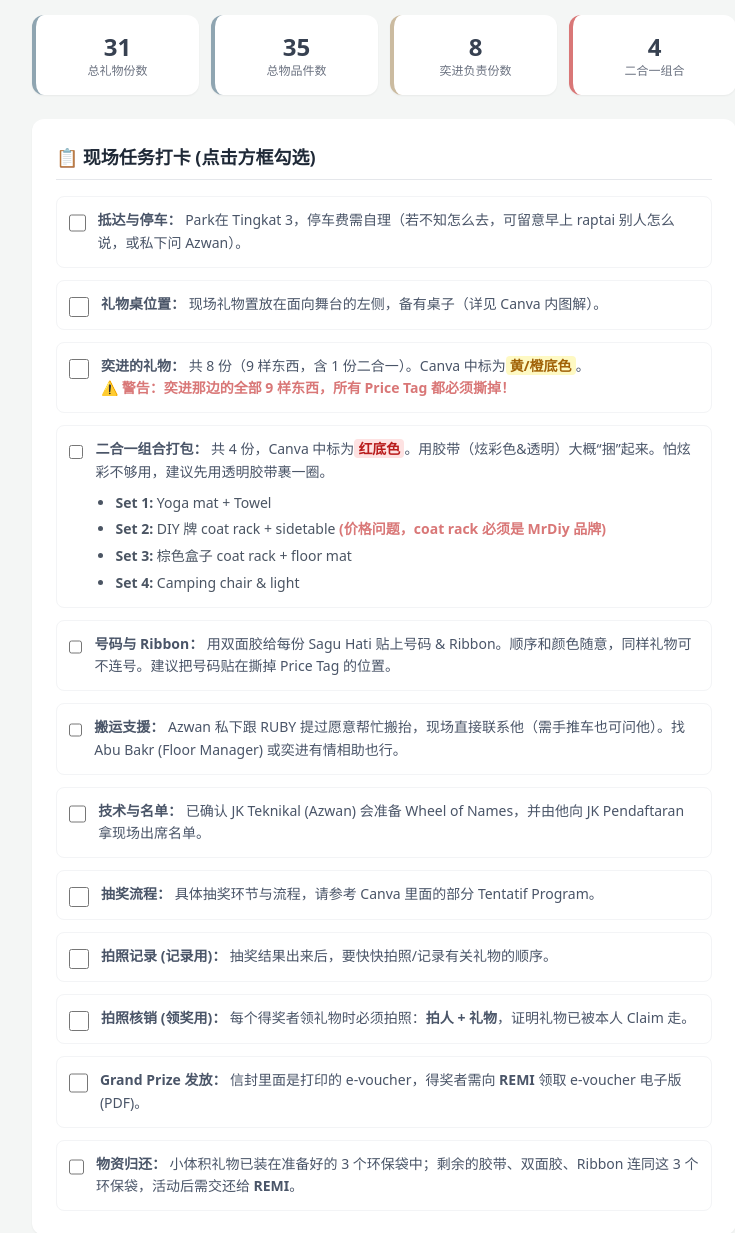
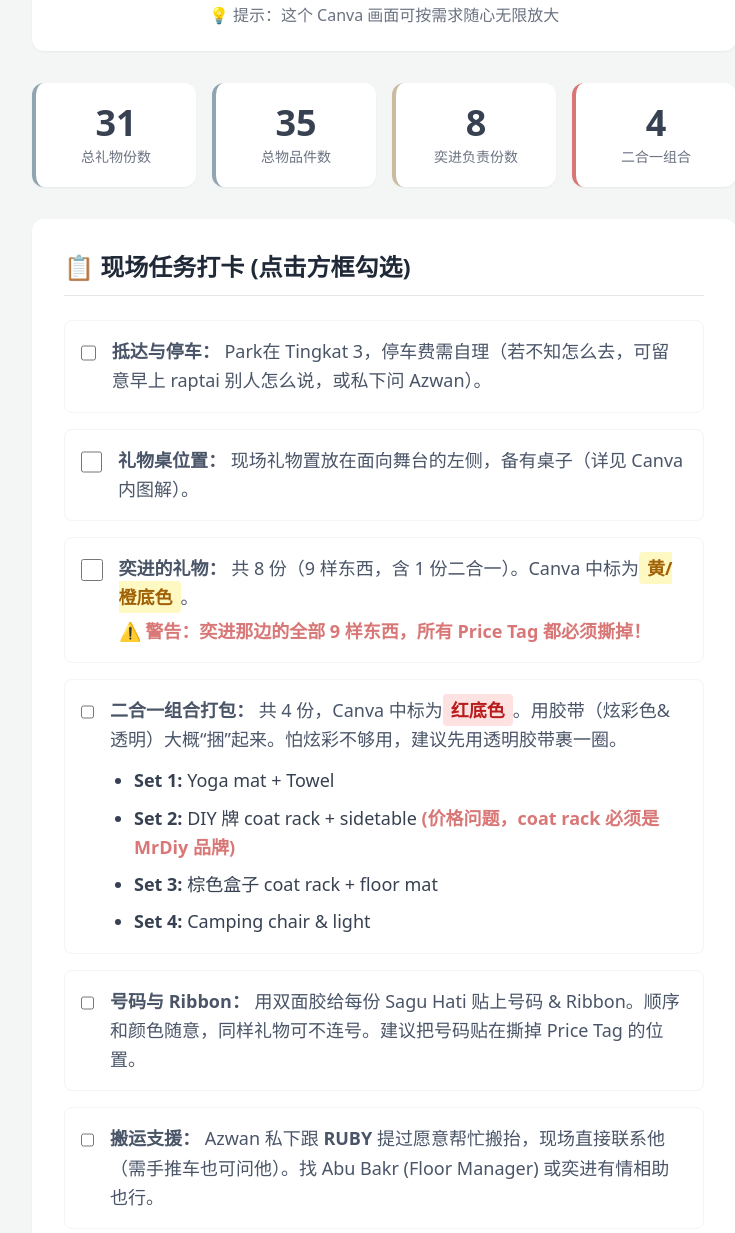
Before and after one commit to Remiyzx/majliscitra2026jkhadiah, a plain HTML site: page index.html in a window 1280 px wide. Shown: the part 217-1450 px from the top of the page, without its empty margins (256-991 px from the left). Drawn offline with nearby package versions, Linux system fonts and the light colour scheme.

Commit message:
Update index.html

```diff
--- a/index.html
+++ b/index.html
@@ -15,73 +15,73 @@
         .highlight-red { color: #d97777; font-weight: bold; }
     </style>
 </head>
-<body class="p-4 md:p-8 max-w-3xl mx-auto font-sans">
+<body class="p-4 md:p-8 max-w-3xl mx-auto font-sans text-lg">
 
     <!-- 顶部标题与 Canva 链接 -->
-    <div class="bg-white rounded-xl shadow-sm p-6 mb-6 border-t-4" style="border-color: #7b9095;">
-        <h1 class="text-2xl font-bold mb-4 text-gray-800">🎁 Majlis Citra JK Hadiah (提醒 Joyie)</h1>
+    <div class="bg-white rounded-xl shadow-sm p-6 mb-8 border-t-4" style="border-color: #7b9095;">
+        <h1 class="text-3xl font-bold mb-6 text-gray-800">🎁 Majlis Citra JK Hadiah (提醒 Joyie)</h1>
 
-        <a href="https://canva.link/oqff6g5prx8zas7" target="_blank" class="block w-full text-center morandi-green hover:opacity-90 text-white font-bold py-3 px-4 rounded-lg shadow-sm transition mb-2">
+        <a href="https://canva.link/oqff6g5prx8zas7" target="_blank" class="block w-full text-center morandi-green hover:opacity-90 text-white font-bold py-4 px-6 rounded-lg shadow-sm transition mb-3 text-xl">
             🎨 查看 Canva 礼物说明与现场 Floor Plan 以及活动 tentative program
         </a>
-        <p class="text-sm text-center text-gray-500">💡 提示：这个 Canva 画面可按需求随心无限放大</p>
+        <p class="text-base text-center text-gray-500 font-medium">💡 提示：这个 Canva 画面可按需求随心无限放大</p>
     </div>
 
     <!-- 核心数据看板 -->
-    <div class="grid grid-cols-2 md:grid-cols-4 gap-3 mb-6">
-        <div class="bg-white p-4 rounded-xl shadow-sm text-center border-l-4" style="border-color: #8fa5b1;">
-            <div class="text-2xl font-bold text-gray-700">31</div>
-            <div class="text-xs text-gray-500">总礼物份数</div>
+    <div class="grid grid-cols-2 md:grid-cols-4 gap-4 mb-8">
+        <div class="bg-white p-5 rounded-xl shadow-sm text-center border-l-4" style="border-color: #8fa5b1;">
+            <div class="text-4xl font-bold text-gray-700">31</div>
+            <div class="text-sm font-medium text-gray-500 mt-1">总礼物份数</div>
         </div>
-        <div class="bg-white p-4 rounded-xl shadow-sm text-center border-l-4" style="border-color: #8fa5b1;">
-            <div class="text-2xl font-bold text-gray-700">35</div>
-            <div class="text-xs text-gray-500">总物品件数</div>
+        <div class="bg-white p-5 rounded-xl shadow-sm text-center border-l-4" style="border-color: #8fa5b1;">
+            <div class="text-4xl font-bold text-gray-700">35</div>
+            <div class="text-sm font-medium text-gray-500 mt-1">总物品件数</div>
         </div>
-        <div class="bg-white p-4 rounded-xl shadow-sm text-center border-l-4" style="border-color: #cbbba0;">
-            <div class="text-2xl font-bold text-gray-700">8</div>
-            <div class="text-xs text-gray-500">奕进负责份数</div>
+        <div class="bg-white p-5 rounded-xl shadow-sm text-center border-l-4" style="border-color: #cbbba0;">
+            <div class="text-4xl font-bold text-gray-700">8</div>
+            <div class="text-sm font-medium text-gray-500 mt-1">奕进负责份数</div>
         </div>
-        <div class="bg-white p-4 rounded-xl shadow-sm text-center border-l-4" style="border-color: #d97777;">
-            <div class="text-2xl font-bold text-gray-700">4</div>
-            <div class="text-xs text-gray-500">二合一组合</div>
+        <div class="bg-white p-5 rounded-xl shadow-sm text-center border-l-4" style="border-color: #d97777;">
+            <div class="text-4xl font-bold text-gray-700">4</div>
+            <div class="text-sm font-medium text-gray-500 mt-1">二合一组合</div>
         </div>
     </div>
 
     <!-- 现场执行清单 -->
-    <div class="bg-white rounded-xl shadow-sm p-4 md:p-6">
-        <h2 class="text-lg font-bold mb-4 text-gray-800 border-b pb-2">📋 现场任务打卡 (点击方框勾选)</h2>
-        <div class="space-y-3" id="taskList">
+    <div class="bg-white rounded-xl shadow-sm p-5 md:p-8">
+        <h2 class="text-2xl font-bold mb-6 text-gray-800 border-b pb-3">📋 现场任务打卡 (点击方框勾选)</h2>
+        <div class="space-y-4" id="taskList">
 
             <!-- 抵达与位置 -->
-            <label class="task-item flex items-start p-3 rounded-lg border border-gray-100 cursor-pointer">
-                <input type="checkbox" class="mt-1 mr-3 w-5 h-5 rounded text-blue-500 border-gray-300 focus:ring-blue-400" onclick="toggleTask(this)">
-                <span class="text-sm leading-relaxed">
+            <label class="task-item flex items-start p-4 rounded-lg border border-gray-100 cursor-pointer">
+                <input type="checkbox" class="mt-1 mr-4 w-6 h-6 rounded text-blue-500 border-gray-300 focus:ring-blue-400" onclick="toggleTask(this)">
+                <span class="text-lg leading-relaxed">
                     <strong>抵达与停车：</strong> Park在 Tingkat 3，停车费需自理（若不知怎么去，可留意早上 raptai 别人怎么说，或私下问 Azwan）。
                 </span>
             </label>
 
-            <label class="task-item flex items-start p-3 rounded-lg border border-gray-100 cursor-pointer">
-                <input type="checkbox" class="mt-1 mr-3 w-5 h-5 rounded text-blue-500 border-gray-300 focus:ring-blue-400" onclick="toggleTask(this)">
-                <span class="text-sm leading-relaxed">
+            <label class="task-item flex items-start p-4 rounded-lg border border-gray-100 cursor-pointer">
+                <input type="checkbox" class="mt-1 mr-4 w-6 h-6 rounded text-blue-500 border-gray-300 focus:ring-blue-400" onclick="toggleTask(this)">
+                <span class="text-lg leading-relaxed">
                     <strong>礼物桌位置：</strong> 现场礼物置放在面向舞台的左侧，备有桌子（详见 Canva 内图解）。
                 </span>
             </label>
 
             <!-- 奕进礼物处理 -->
-            <label class="task-item flex items-start p-3 rounded-lg border border-gray-100 cursor-pointer">
-                <input type="checkbox" class="mt-1 mr-3 w-5 h-5 rounded text-blue-500 border-gray-300 focus:ring-blue-400" onclick="toggleTask(this)">
-                <span class="text-sm leading-relaxed">
-                    <strong>奕进的礼物：</strong> 共 8 份（9 样东西，含 1 份二合一）。Canva 中标为<span class="bg-yellow-100 px-1 rounded text-yellow-700 font-bold">黄/橙底色</span>。<br>
-                    <span class="highlight-red">⚠️ 警告：奕进那边的全部 9 样东西，所有 Price Tag 都必须撕掉！</span>
+            <label class="task-item flex items-start p-4 rounded-lg border border-gray-100 cursor-pointer">
+                <input type="checkbox" class="mt-1 mr-4 w-6 h-6 rounded text-blue-500 border-gray-300 focus:ring-blue-400" onclick="toggleTask(this)">
+                <span class="text-lg leading-relaxed">
+                    <strong>奕进的礼物：</strong> 共 8 份（9 样东西，含 1 份二合一）。Canva 中标为<span class="bg-yellow-100 px-2 py-1 rounded text-yellow-700 font-bold">黄/橙底色</span>。<br>
+                    <span class="highlight-red inline-block mt-1">⚠️ 警告：奕进那边的全部 9 样东西，所有 Price Tag 都必须撕掉！</span>
                 </span>
             </label>
 
             <!-- 二合一组合打包 -->
-            <label class="task-item flex items-start p-3 rounded-lg border border-gray-100 cursor-pointer">
-                <input type="checkbox" class="mt-1 mr-3 w-5 h-5 rounded text-blue-500 border-gray-300 focus:ring-blue-400" onclick="toggleTask(this)">
-                <span class="text-sm leading-relaxed">
-                    <strong>二合一组合打包：</strong> 共 4 份，Canva 中标为<span class="bg-red-100 px-1 rounded text-red-700 font-bold">红底色</span>。用胶带（炫彩色&透明）大概“捆”起来。怕炫彩不够用，建议先用透明胶带裹一圈。
-                    <ul class="list-disc ml-5 mt-2 text-gray-600 space-y-1">
+            <label class="task-item flex items-start p-4 rounded-lg border border-gray-100 cursor-pointer">
+                <input type="checkbox" class="mt-1 mr-4 w-6 h-6 rounded text-blue-500 border-gray-300 focus:ring-blue-400" onclick="toggleTask(this)">
+                <span class="text-lg leading-relaxed">
+                    <strong>二合一组合打包：</strong> 共 4 份，Canva 中标为<span class="bg-red-100 px-2 py-1 rounded text-red-700 font-bold">红底色</span>。用胶带（炫彩色&透明）大概“捆”起来。怕炫彩不够用，建议先用透明胶带裹一圈。
+                    <ul class="list-disc ml-6 mt-3 text-gray-700 space-y-2 font-medium">
                         <li><strong>Set 1:</strong> Yoga mat + Towel</li>
                         <li><strong>Set 2:</strong> DIY 牌 coat rack + sidetable <span class="highlight-red">(价格问题，coat rack 必须是 MrDiy 品牌)</span></li>
                         <li><strong>Set 3:</strong> 棕色盒子 coat rack + floor mat</li>
@@ -91,61 +91,61 @@
             </label>
 
             <!-- 礼物号码与包装 -->
-            <label class="task-item flex items-start p-3 rounded-lg border border-gray-100 cursor-pointer">
-                <input type="checkbox" class="mt-1 mr-3 w-5 h-5 rounded text-blue-500 border-gray-300 focus:ring-blue-400" onclick="toggleTask(this)">
-                <span class="text-sm leading-relaxed">
+            <label class="task-item flex items-start p-4 rounded-lg border border-gray-100 cursor-pointer">
+                <input type="checkbox" class="mt-1 mr-4 w-6 h-6 rounded text-blue-500 border-gray-300 focus:ring-blue-400" onclick="toggleTask(this)">
+                <span class="text-lg leading-relaxed">
                     <strong>号码与 Ribbon：</strong> 用双面胶给每份 Sagu Hati 贴上号码 & Ribbon。顺序和颜色随意，同样礼物可不连号。建议把号码贴在撕掉 Price Tag 的位置。
                 </span>
             </label>
 
             <!-- 现场支援 -->
-            <label class="task-item flex items-start p-3 rounded-lg border border-gray-100 cursor-pointer">
-                <input type="checkbox" class="mt-1 mr-3 w-5 h-5 rounded text-blue-500 border-gray-300 focus:ring-blue-400" onclick="toggleTask(this)">
-                <span class="text-sm leading-relaxed">
-                    <strong>搬运支援：</strong> Azwan 私下跟 RUBY 提过愿意帮忙搬抬，现场直接联系他（需手推车也可问他）。找 Abu Bakr (Floor Manager) 或奕进有情相助也行。
+            <label class="task-item flex items-start p-4 rounded-lg border border-gray-100 cursor-pointer">
+                <input type="checkbox" class="mt-1 mr-4 w-6 h-6 rounded text-blue-500 border-gray-300 focus:ring-blue-400" onclick="toggleTask(this)">
+                <span class="text-lg leading-relaxed">
+                    <strong>搬运支援：</strong> Azwan 私下跟 <strong>RUBY</strong> 提过愿意帮忙搬抬，现场直接联系他（需手推车也可问他）。找 Abu Bakr (Floor Manager) 或奕进有情相助也行。
                 </span>
             </label>
 
-            <label class="task-item flex items-start p-3 rounded-lg border border-gray-100 cursor-pointer">
-                <input type="checkbox" class="mt-1 mr-3 w-5 h-5 rounded text-blue-500 border-gray-300 focus:ring-blue-400" onclick="toggleTask(this)">
-                <span class="text-sm leading-relaxed">
+            <label class="task-item flex items-start p-4 rounded-lg border border-gray-100 cursor-pointer">
+                <input type="checkbox" class="mt-1 mr-4 w-6 h-6 rounded text-blue-500 border-gray-300 focus:ring-blue-400" onclick="toggleTask(this)">
+                <span class="text-lg leading-relaxed">
                     <strong>技术与名单：</strong> 已确认 JK Teknikal (Azwan) 会准备 Wheel of Names，并由他向 JK Pendaftaran 拿现场出席名单。
                 </span>
             </label>
 
             <!-- 抽奖流程与发奖 -->
-            <label class="task-item flex items-start p-3 rounded-lg border border-gray-100 cursor-pointer">
-                <input type="checkbox" class="mt-1 mr-3 w-5 h-5 rounded text-blue-500 border-gray-300 focus:ring-blue-400" onclick="toggleTask(this)">
-                <span class="text-sm leading-relaxed">
+            <label class="task-item flex items-start p-4 rounded-lg border border-gray-100 cursor-pointer">
+                <input type="checkbox" class="mt-1 mr-4 w-6 h-6 rounded text-blue-500 border-gray-300 focus:ring-blue-400" onclick="toggleTask(this)">
+                <span class="text-lg leading-relaxed">
                     <strong>抽奖流程：</strong> 具体抽奖环节与流程，请参考 Canva 里面的部分 Tentatif Program。
                 </span>
             </label>
 
-            <label class="task-item flex items-start p-3 rounded-lg border border-gray-100 cursor-pointer">
-                <input type="checkbox" class="mt-1 mr-3 w-5 h-5 rounded text-blue-500 border-gray-300 focus:ring-blue-400" onclick="toggleTask(this)">
-                <span class="text-sm leading-relaxed">
+            <label class="task-item flex items-start p-4 rounded-lg border border-gray-100 cursor-pointer">
+                <input type="checkbox" class="mt-1 mr-4 w-6 h-6 rounded text-blue-500 border-gray-300 focus:ring-blue-400" onclick="toggleTask(this)">
+                <span class="text-lg leading-relaxed">
                     <strong>拍照记录 (记录用)：</strong> 抽奖结果出来后，要快快拍照/记录有关礼物的顺序。
                 </span>
             </label>
 
-            <label class="task-item flex items-start p-3 rounded-lg border border-gray-100 cursor-pointer">
-                <input type="checkbox" class="mt-1 mr-3 w-5 h-5 rounded text-blue-500 border-gray-300 focus:ring-blue-400" onclick="toggleTask(this)">
-                <span class="text-sm leading-relaxed">
+            <label class="task-item flex items-start p-4 rounded-lg border border-gray-100 cursor-pointer">
+                <input type="checkbox" class="mt-1 mr-4 w-6 h-6 rounded text-blue-500 border-gray-300 focus:ring-blue-400" onclick="toggleTask(this)">
+                <span class="text-lg leading-relaxed">
                     <strong>拍照核销 (领奖用)：</strong> 每个得奖者领礼物时必须拍照：<strong>拍人 + 礼物</strong>，证明礼物已被本人 Claim 走。
                 </span>
             </label>
 
-            <label class="task-item flex items-start p-3 rounded-lg border border-gray-100 cursor-pointer">
-                <input type="checkbox" class="mt-1 mr-3 w-5 h-5 rounded text-blue-500 border-gray-300 focus:ring-blue-400" onclick="toggleTask(this)">
-                <span class="text-sm leading-relaxed">
+            <label class="task-item flex items-start p-4 rounded-lg border border-gray-100 cursor-pointer">
+                <input type="checkbox" class="mt-1 mr-4 w-6 h-6 rounded text-blue-500 border-gray-300 focus:ring-blue-400" onclick="toggleTask(this)">
+                <span class="text-lg leading-relaxed">
                     <strong>Grand Prize 发放：</strong> 信封里面是打印的 e-voucher，得奖者需向 <strong>REMI</strong> 领取 e-voucher 电子版 (PDF)。
                 </span>
             </label>
 
             <!-- 善后交接 -->
-            <label class="task-item flex items-start p-3 rounded-lg border border-gray-100 cursor-pointer">
-                <input type="checkbox" class="mt-1 mr-3 w-5 h-5 rounded text-blue-500 border-gray-300 focus:ring-blue-400" onclick="toggleTask(this)">
-                <span class="text-sm leading-relaxed">
+            <label class="task-item flex items-start p-4 rounded-lg border border-gray-100 cursor-pointer">
+                <input type="checkbox" class="mt-1 mr-4 w-6 h-6 rounded text-blue-500 border-gray-300 focus:ring-blue-400" onclick="toggleTask(this)">
+                <span class="text-lg leading-relaxed">
                     <strong>物资归还：</strong> 小体积礼物已装在准备好的 3 个环保袋中；剩余的胶带、双面胶、Ribbon 连同这 3 个环保袋，活动后需交还给 <strong>REMI</strong>。
                 </span>
             </label>
```
